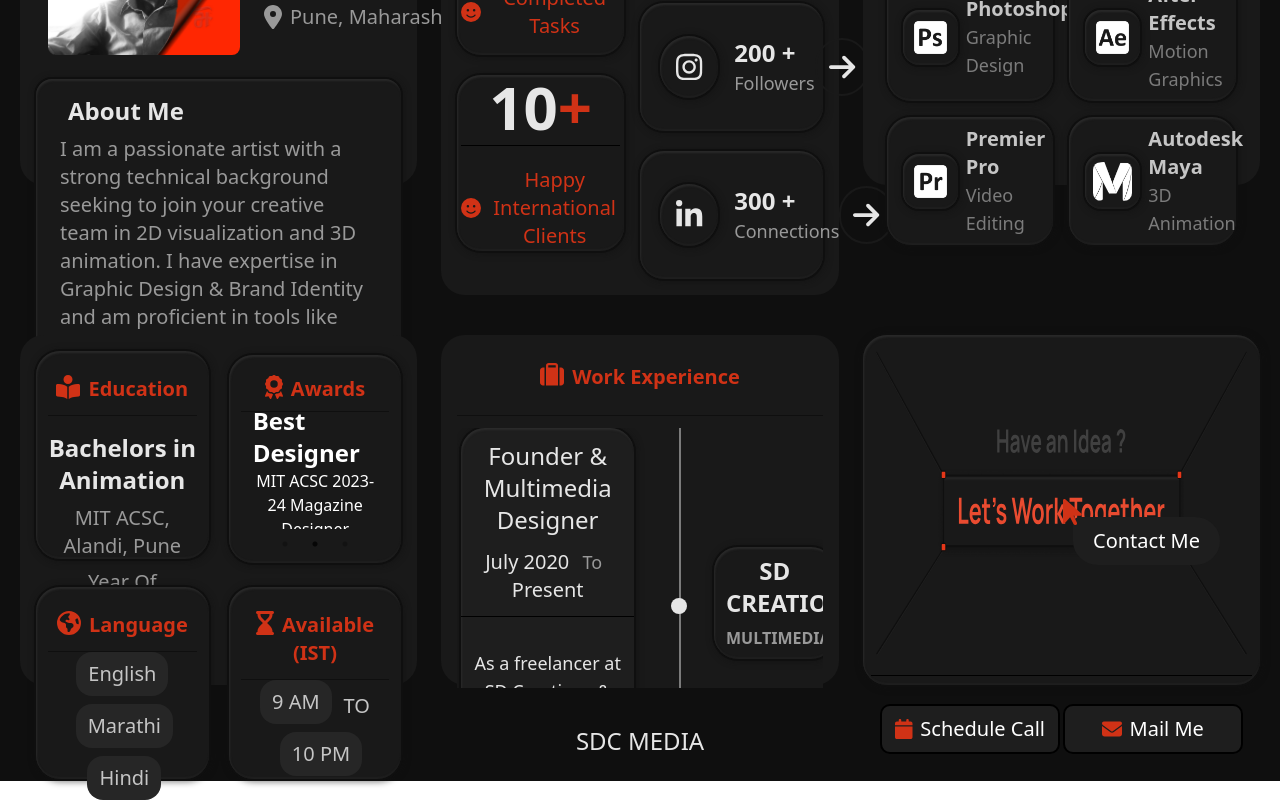
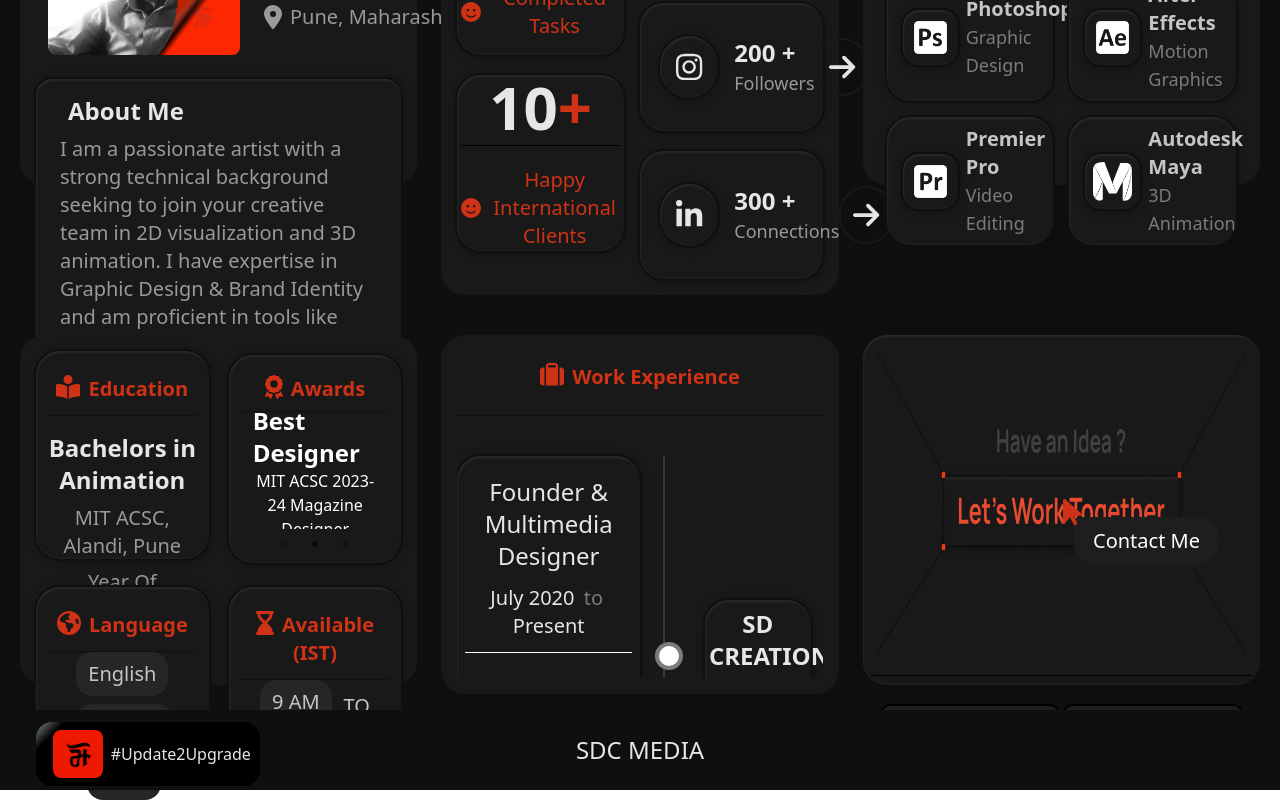
Before and after one commit to Adityachatur/SDMediaProfile, a React (Create React App) app: page / in a window 1280 px wide. Shown: the part 265-1065 px from the top of the page. Built offline with nearby package versions, Linux system fonts and the light colour scheme.

Commit message:
new changes

```diff
--- a/public/index.html
+++ b/public/index.html
@@ -24,7 +24,7 @@
       work correctly both with client-side routing and a non-root public URL.
       Learn how to configure a non-root public URL by running `npm run build`.
     -->
-    <title>React App</title>
+    <title>SDC: Sahil Dhadam Portfolio</title>
   </head>
   <body>
     <noscript>You need to enable JavaScript to run this app.</noscript>
--- a/src/App.css
+++ b/src/App.css
@@ -64,23 +64,6 @@ hr {
 }
 
 /* Qualification.css */
-/* Custom styles for slick dots */
-.dots-custom li {
-  display: inline-block;
-  width: 10px;
-  height: 10px;
-  margin: 0 5px;
-  text-indent: -999px;
-  border-radius: 50%;
-  cursor: pointer;
-  border: 2px solid #fff;
-  /* Set the border color for inactive dots */
-}
-
-.dots-custom li.slick-active {
-  background: #FFA500;
-  /* Set the background color for active dot */
-}
 
 
 /*
@@ -179,31 +162,28 @@ hr {
   }
 }
 
-.slide-infinite {
-  white-space: nowrap;
-  display: inline-block;
-  animation: slide 10s linear infinite;
-}
 
-.custom-dots-wrapper {
+
+/* Add this CSS to your styles */
+
+/* Custom dots */
+.custom-dots {
   position: absolute;
-  top: 10px;
-  width: 100%;
-  display: flex;
-  justify-content: center;
-}
-
-.custom-dots {
+  top: -2%;
+  left: 50%;
+  transform: translateX(-50%);
   display: flex !important;
   justify-content: center;
-  list-style: none;
-  padding: 0;
-  margin: 0;
+  padding: 7px !important;
+  box-shadow: rgb(15, 15, 15) 0px 0px 0px 2px, rgba(51, 51, 51, 0.6) 1px 2px 2px 0px inset, rgb(30, 30, 30) 0px -2px 1px 0px inset, rgba(15, 15, 15, 0.5) 1px 1px 6px 2px;
+  height: 45px;
+  border-radius: 13px;
+  width: 150px !important;
+  background-color: #262626;
 }
 
 .slick-dots.custom-dots li {
   margin: 0 5px;
-  /* Add horizontal margin to space out the dots */
 }
 
 .slick-dots.custom-dots li button {
@@ -221,45 +201,60 @@ hr {
   content: "|";
   font-size: 25px;
   font-weight: bold;
-  color: white;
-  /* Default color for inactive dots */
+  color: rgba(235, 221, 221, 0.97);
 }
 
 .slick-dots.custom-dots li.slick-active button:before {
   color: #D03216;
-  /* Color for active dot */
 }
 
-
-
-
-
-
-
-
-
-.custom-dots1 li button:before {
-  font-size: 12px;
-  color: gray;
-  opacity: 1;
-  /* Show the dots even when they are not active */
+.slick-next,
+.slick-prev {
+  display: none !important;
 }
 
-.custom-dots1 li.slick-active button:before {
-  color: orange;
-  /* Change this to your desired color */
-  opacity: 1;
+/* Custom arrows */
+.custom-prev-arrow,
+.custom-next-arrow {
+  padding: 7px !important;
+  box-shadow: rgb(15, 15, 15) 0px 0px 0px 2px, rgba(51, 51, 51, 0.6) 1px 2px 2px 0px inset, rgb(30, 30, 30) 0px -2px 1px 0px inset, rgba(15, 15, 15, 0.5) 1px 1px 6px 2px;
+  height: 45px;
+  border-radius: 13px;
+  width: 50px;
+  background-color: #262626;
+  font-size: 24px !important;
 }
 
-.slick-dots1 {
-  bottom: -30px;
-  /* Adjust this if needed to position the dots correctly */
+/* Responsive adjustments */
+@media screen and (max-width: 768px) {
+  .custom-dots {
+    width: 120px !important;
+  }
+
+  .slick-dots.custom-dots li button:before {
+    font-size: 20px;
+  }
+
+  .custom-prev-arrow,
+  .custom-next-arrow {
+    width: 40px;
+  }
 }
 
+@media screen and (max-width: 480px) {
+  .custom-dots {
+    width: 150px !important;
+  }
 
+  .slick-dots.custom-dots li button:before {
+    font-size: 18px;
+  }
 
-
-
+  .custom-prev-arrow,
+  .custom-next-arrow {
+    width: 40px;
+  }
+}
 
 
 
@@ -325,3 +320,51 @@ hr {
   -ms-overflow-style: none;
   scrollbar-width: none;
 }
+
+
+
+/* Footer  */
+/* Dropdown.css */
+
+/* Style The Dropdown Button */
+/* The container <div> - needed to position the dropdown content */
+.dropdown {
+  position: relative;
+  display: inline-block;
+}
+
+/* Dropdown Content (Hidden by Default) */
+.dropdown-content {
+  display: none;
+  position: absolute;
+  background-color: #191919;
+  bottom: 45px;
+  min-width: 350px;
+  box-shadow: rgb(15, 15, 15) 0px 0px 0px 2px, rgba(51, 51, 51, 0.6) 1px 2px 2px 0px inset, rgb(30, 30, 30) 0px -2px 1px 0px inset, rgba(15, 15, 15, 0.5) 1px 1px 6px 2px;
+  z-index: 1;
+  border-radius: 13px;
+  padding: 10px 0;
+}
+
+/* Links inside the dropdown */
+.dropdown-content a {
+  color: #E6E6E6;
+  padding: 5px 16px;
+  text-decoration: none;
+  display: block;
+
+}
+
+/* Change color of dropdown links on hover */
+.dropdown-content a:hover {
+  background-color: #191919;
+}
+
+/* Show the dropdown menu on hover */
+.dropdown:hover .dropdown-content {
+  display: block;
+
+}
+.dropbtn{
+  background-color: none;
+}
--- a/src/App.js
+++ b/src/App.js
@@ -1,7 +1,6 @@
 import './App.css';
 import Navbar from './Components/Navbars/Navbar';
 import ScrollToTop from './Components/SubPages/ScrollToTop';
-
 function App() {
   return (
     <>
--- a/src/Components/AboutMe/WorkExp.jsx
+++ b/src/Components/AboutMe/WorkExp.jsx
@@ -2,82 +2,117 @@ import { faSuitcase } from "@fortawesome/free-solid-svg-icons";
 import { FontAwesomeIcon } from "@fortawesome/react-fontawesome";
 import React from "react";
 
-const WorkExp = () => {
-  const experiences = [
+const workExperiences = [
   {
+    id: 1,
     role: "Founder & Multimedia Designer",
-      company: "SD CREATIONS",
-      type: "MULTIMEDIA",
-      duration: "July 2020 - Present",
+    durationstart: "July 2020",
+    durationend: "Present",
     description:
       "As a freelancer at SD Creations & Multimedia, I spearheaded client management and creative thinking for renowned brands. Key responsibilities included crafting captivating graphic designs, logos, brand identities, and motion graphics.",
-      position: "lg:order-1 order-2",
-      labelPosition: "lg:order-2 order-1",
-      dotPosition: "lg:top-[170px] md:top-[30px] top-10",
+    company: "SD CREATIONS",
+    subtitle: "MUTIMEDIA",
   },
   {
+    id: 2,
     role: "Freelance Motion Graphic Designer",
+    durationstart: "Feb 2022",
+    durationend: "Present",
+    description:
+      "As a Freelance Motion Artist since 2 years , I excel in creating visually stunning motion graphics and character animations.",
     company: "Motion Designer",
-      type: "Freelancing",
-      duration: "Feb 2022 - Present",
-      description:
-        "As a Freelance Motion Artist since 2 years, I excel in creating visually stunning motion graphics and character animations.",
-      position: "lg:order-3 order-4",
-      labelPosition: "lg:order-4 order-3",
-      dotPosition: "lg:top-[535px] md:top-[460px] top-[460px]",
+    subtitle: "Freelancing",
   },
   {
+    id: 3,
     role: "College Magazine Designer",
+    durationstart: "Sept 2022",
+    durationend: "Oct 2023",
+    description:
+      "MITACSC Head Magazine Visual Designer In my role as the Visual Designer of Annual College Magazine for academic year 2022-23, when I used to handle my studies and work part time on a magazine design 300 pages team where I am in charge of six members. During the design production softwares such as Adobe Photoshop, Adobe illustrator and Corel Suite were used. The whole journey has been a roller coaster ride and a brave one, which has helped me to develop leadership qualities that help to further effective teamwork.",
     company: "Freelancer",
-      type: "freelance.com",
-      duration: "Sept 2022 - Oct 2023",
-      description:
-        "MITACSC Head Magazine Visual Designer. In my role as the Visual Designer of Annual College Magazine for academic year 2022-23, I handled studies and worked part-time on a 300-page magazine design team where I was in charge of six members. Using Adobe Photoshop, Adobe Illustrator, and Corel Suite, this journey has helped me develop leadership qualities and effective teamwork.",
-      position: "lg:order-5 order-6",
-      labelPosition: "lg:order-6 order-5",
-      dotPosition: "lg:top-[900px] md:top-[890px] top-[895px]",
+    subtitle: "freelance.com",
   },
 ];
 
+const WorkExperienceItem = ({ experience, orderClass }) => (
+  <div
+    className={`lg:h-auto lg:w-full w-10/12 lg:ml-0 ml-10 shadow1 text-white p-2 my-2 rounded-3xl bg-color2 ${orderClass}`}
+  >
+    <div className="text-textcolor text-center space-y-3 my-3">
+      <h1 className="lg:text-2xl text-lg">{experience.role}</h1>
+      <h1 className="lg:text-xl text-base">
+        {experience.durationstart} <span className="text-gray2 mx-1">to</span>{" "}
+        {experience.durationend}
+      </h1>
+    </div>
+    <hr />
+    <p className="lg:text-lg text-base text-textcolor text-center my-4 lg:px-2 lg:p-4 px-2">
+      {experience.description}
+    </p>
+  </div>
+);
+
+const CompanyBanner = ({ experience, orderClass }) => (
+  <div
+    className={`lg:h-[400px] lg:w-8/12 w-6/12 ml-10 lg:ml-auto mr-auto lg:mr-1  text-white p-2 my-2 flex justify-center items-center relative ${orderClass}`}
+  >
+    <div className="h-28 w-full relative">
+      <div className="text-textcolor text-center flex flex-col justify-center rounded-3xl shadow1 space-y-3  p-1 h-28 my-auto">
+        <h1 className="lg:text-2xl text-lg font-semibold">
+          {experience.company}
+          <br />
+          <span className="text-iconcolor text-base">
+            {experience.subtitle}
+          </span>
+        </h1>
+      </div>
+      <div className="absolute lg:left-[-50px] left-[-35px] right-0 bottom-0 top-[50%] transform -translate-y-1/2 w-7 h-7 rounded-full bg-white z-20 flex items-center border-4 border-gray2 justify-center">
+        {experience.id}
+      </div>
+    </div>
+    <div className="absolute top-0 bottom-0 lg:left-[-34px] left-[-15px] w-[2px]  lg:h-[110%] md:h-[43vh] h-[70vh] " style={{backgroundColor:"#383838"}}></div>
+  </div>
+);
+
+const WorkExp = () => {
   return (
-    <div className="w-full bg-color2 rounded-3xl lg:h-[350px] h-auto space-y-3 lg:p-4 p-2 mb-4">
+    <div className="w-full bg-color2 rounded-3xl space-y-3 lg:p-4 p-2 mb-4">
       <div className="text-center py-3 space-x-2 text-orange">
         <FontAwesomeIcon icon={faSuitcase} className="text-2xl" />
         <span className="text-xl font-semibold">Work Experience</span>
       </div>
       <hr className="w-full text-color1" />
-      <div className="relative overflow-auto bg-color2 grid lg:grid-cols-2 grid-cols-1 gap-5 no-scrollbar" style={{ maxHeight: "260px" }}>
-        <div className="absolute top-0 bottom-0 lg:left-1/2 left-3 transform -translate-x-1/2 border-r-2 lg:h-[1150px] h-[1050px] lg:ml-10 ml-3 border-gray2 z-50">
-          {experiences.map((exp, index) => (
-            <div key={index} className={`absolute ${exp.dotPosition} left-0 transform -translate-x-1/2 bg-textcolor w-4 h-4 rounded-full`} />
-          ))}
+
+      <div className="lg:overflow-auto lg:h-[250px] h-auto no-scrollbar">
+        <div className="grid lg:grid-cols-2 grid-cols-1 w-full mx-auto my-5">
+          <WorkExperienceItem
+            experience={workExperiences[0]}
+            orderClass="order-2 lg:order-1"
+          />
+          <CompanyBanner
+            experience={workExperiences[0]}
+            orderClass="order-1 lg:order-2"
+          />
+
+          <WorkExperienceItem
+            experience={workExperiences[1]}
+            orderClass="order-4 lg:order-3"
+          />
+          <CompanyBanner
+            experience={workExperiences[1]}
+            orderClass="order-3 lg:order-4"
+          />
+
+          <WorkExperienceItem
+            experience={workExperiences[2]}
+            orderClass="order-6 lg:order-5"
+          />
+          <CompanyBanner
+            experience={workExperiences[2]}
+            orderClass="order-5 lg:order-6"
+          />
         </div>
-
-        {experiences.map((exp, index) => (
-          <React.Fragment key={index}>
-            <div className={`lg:w-full w-10/12 lg:mx-1 mx-auto bg-color3 rounded-3xl shadow1 lg:h-[350px] h-[330px] ${exp.position}`}>
-              <div className="text-textcolor text-center space-y-3 my-3">
-                <h1 className="lg:text-2xl text-lg">{exp.role}</h1>
-                <h1 className="lg:text-xl text-base">
-                  {exp.duration.split(" - ")[0]}{" "}
-                  <span className="px-2 lg:text-lg text-base text-iconcolor">To</span>{" "}
-                  {exp.duration.split(" - ")[1]}
-                </h1>
-              </div>
-              <hr />
-              <p className="lg:text-lg text-base text-textcolor text-center my-4 lg:px-2 lg:p-4 px-2">{exp.description}</p>
-            </div>
-            <div className={`lg:w-9/12 w-6/12 mr-auto lg:ml-16 ml-10 bg-color2 flex flex-col ${exp.labelPosition}`}>
-              <div className="text-textcolor text-center flex flex-col justify-center rounded-3xl shadow1 space-y-3 lg:p-3 p-2 mr-2 lg:h-28 h-24 my-auto">
-                <h1 className="lg:text-2xl text-lg font-semibold">
-                  {exp.company}
-                  <br />
-                  <span className="text-iconcolor text-base">{exp.type}</span>
-                </h1>
-              </div>
-            </div>
-          </React.Fragment>
-        ))}
       </div>
     </div>
   );
--- a/src/Components/Navbars/Footer.jsx
+++ b/src/Components/Navbars/Footer.jsx
@@ -1,10 +1,15 @@
 import React from "react";
-
+import Msg from "../SubPages/Msg";
 const Footer = () => {
   return (
     <>
-      <div className="text-2xl font-bolt text-textcolor  flex justify-center items-center w-full h-20 bg-color1">
-        <h1>SDC MEDIA</h1>
+      <div>
+        <h1 className="text-2xl relative font-bolt text-textcolor  flex justify-center items-center w-full h-20 bg-color1 z-0">
+          SDC MEDIA
+          <span className="absolute left-0 right-0 top-3 bottom-0 z-40 lg:ml-9 ml-5">
+            <Msg />
+          </span>
+        </h1>
       </div>
     </>
   );
--- a/src/Components/SubPages/Msg.jsx
+++ b/src/Components/SubPages/Msg.jsx
@@ -1,13 +1,90 @@
-import React from "react";
+import React, { useState } from "react";
+import Footerlogo from "../Images/Footerlogo.png";
+import HoverFooterlogo from "../Images/Personalimg.jpg"; // Path to the hover image
+import behance from "../Images/BehanceLogo.svg";
+import instagram from '../Images/InstagramLogo.svg';
+import linkedin from '../Images/linkedin-512.png';
 
-const msg = () => {
+const Msg = () => {
+  const [isHovered, setIsHovered] = useState(false);
+
+  // Handles mouse enter event
+  const handleMouseEnter = () => {
+    setIsHovered(true);
+  };
+
+  // Handles mouse leave event with a delay
+  const handleMouseLeave = () => {
+    setTimeout(() => {
+      setIsHovered(false);
+    }, 9000);
+  };
+
   return (
-    <div>
-      <div className="absolute left-0 right-0 top-0 bottom-0 w-52 h-24 rounded-3xl bg-white z-50">
-        aditya
+    <div className="relative">
+      <div
+        className="w-56 h-16 rounded-2xl bg-black z-50 flex items-center justify-center cursor-pointer"
+        style={{
+          backgroundColor: "#000000",
+          backgroundImage: "linear-gradient(315deg, #000000 90%, #7f8c8d 100%)",
+        }}
+      >
+        <div className="dropdown relative">
+          <button
+            className="dropbtn flex items-center justify-center h-16"
+            onMouseEnter={handleMouseEnter}
+            onMouseLeave={handleMouseLeave}
+          >
+            <img
+              src={isHovered ? HoverFooterlogo : Footerlogo}
+              alt="Footer Logo"
+              className="h-16 p-2 rounded-2xl"
+            />
+            <h1 className="text-base text-textcolor">
+              {isHovered ? <span className="text-2xl p-2">SDC MEDIA</span> : "#Update2Upgrade"}
+            </h1>
+          </button>
+          {isHovered && (
+            <div className="dropdown-content absolute bg-white mt-2 shadow-lg rounded-lg p-4">
+              <a href="#" className="block mb-4">
+                <div className="bg-color3 shadow1 rounded-3xl p-2">
+                  <div className="flex items-center h-20 text-textcolor">
+                    <img src={behance} alt="Behance" className="h-10 mr-4" />
+                    <h1>My Creatives at</h1>
+                  </div>
+                  <p className="text-lg px-5">
+                    Behance portfolio dives onto a perfect skillset overview.
+                  </p>
+                </div>
+              </a>
+              <a href="#" className="block mb-4">
+                <div className="bg-color3 shadow1 rounded-3xl p-2">
+                  <div className="flex items-center h-20 text-textcolor">
+                    <img src={instagram} alt="Instagram" className="h-10 mr-4" />
+                    <h1>Follow at Instagram</h1>
+                  </div>
+                  <p className="text-lg px-5">
+                    Gens showcase platform of client works and recreational projects.
+                  </p>
+                </div>
+              </a>
+              <a href="#" className="block">
+                <div className="bg-color3 shadow1 rounded-3xl py-5">
+                  <div className="flex items-center h-20 text-textcolor justify-start">
+                    <img src={linkedin} alt="LinkedIn" className="h-10 mr-4" />
+                    <h1>Connect with LinkedIn</h1>
+                  </div>
+                  <p className="text-lg px-5">
+                    Professional works showcase for certain media publishment.
+                  </p>
+                </div>
+              </a>
+            </div>
+          )}
+        </div>
       </div>
     </div>
   );
 };
 
-export default msg;
+export default Msg;
```
Also changed, not shown: src/Components/MyWork/Testimonials.jsx (+37 -8 lines), src/Components/Services/Faqs.jsx (+45 -11 lines), src/Components/Images/Footerlogo.png (added), 1 other file (tests, documents, lock files or other folders). Lines whose indentation alone changed are shown as unchanged.
